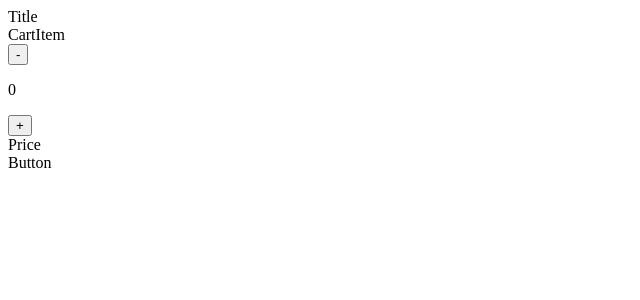
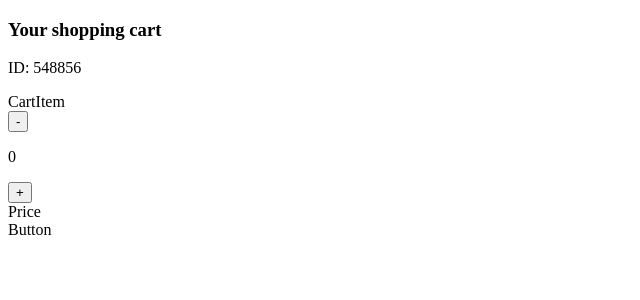
Before and after one commit to eobcre/shopping-card, a React (Vite) app: page / in a window 1280 px wide. Shown: the top 300 px of the page, without its empty margins (0-640 px from the left). Built offline with nearby package versions, Linux system fonts and the light colour scheme.

Commit message:
created title and ID

```diff
--- a/src/components/Title.tsx
+++ b/src/components/Title.tsx
@@ -1,5 +1,10 @@
 const Title: React.FC = () => {
-  return <div>Title</div>;
+  return (
+    <div>
+      <h3>Your shopping cart</h3>
+      <p>ID: 548856</p>
+    </div>
+  );
 };
 
 export default Title;
```
